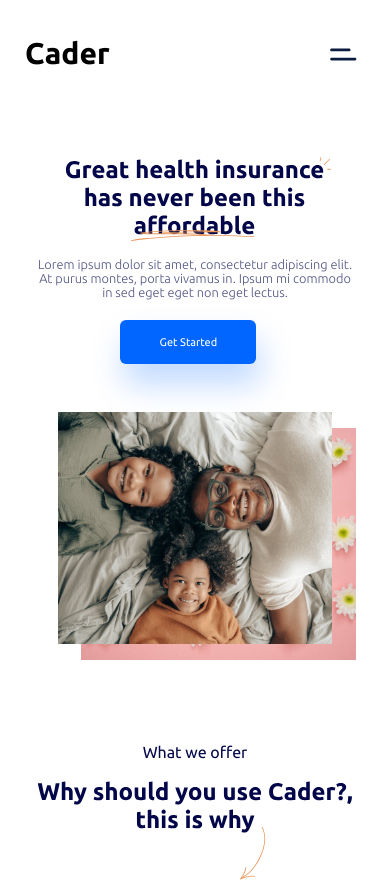
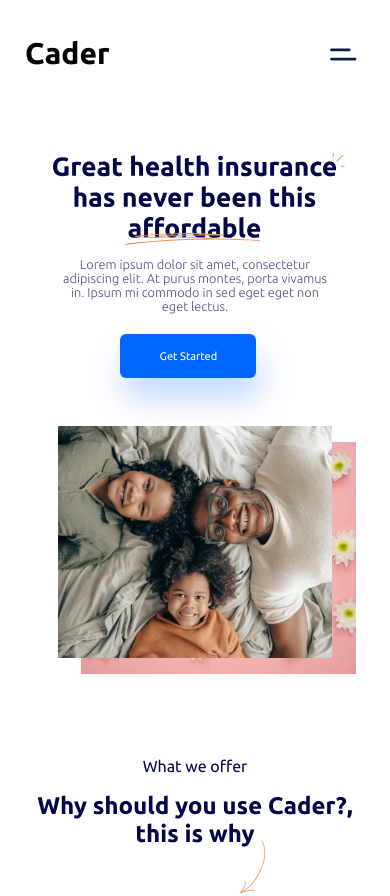
Before and after one commit to ayoniyi/cader, a Next.js app: page / in a window 390 px wide. Shown: the top 896 px of the page. Built offline with nearby package versions, Linux system fonts and the light colour scheme.

Commit message:
text changes

```diff
--- a/components/css/hero.module.scss
+++ b/components/css/hero.module.scss
@@ -175,6 +175,10 @@
   }
   .heroT3 {
     display: block;
+    transform: scale(1.1);
+  }
+  .heroText {
+    width: 85%;
   }
   .heroBtns {
     margin-top: 0.5em;
```
